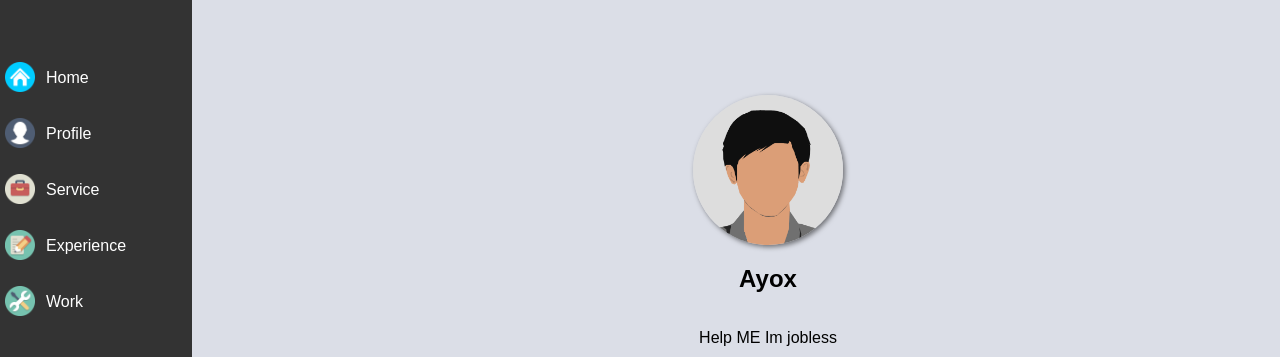
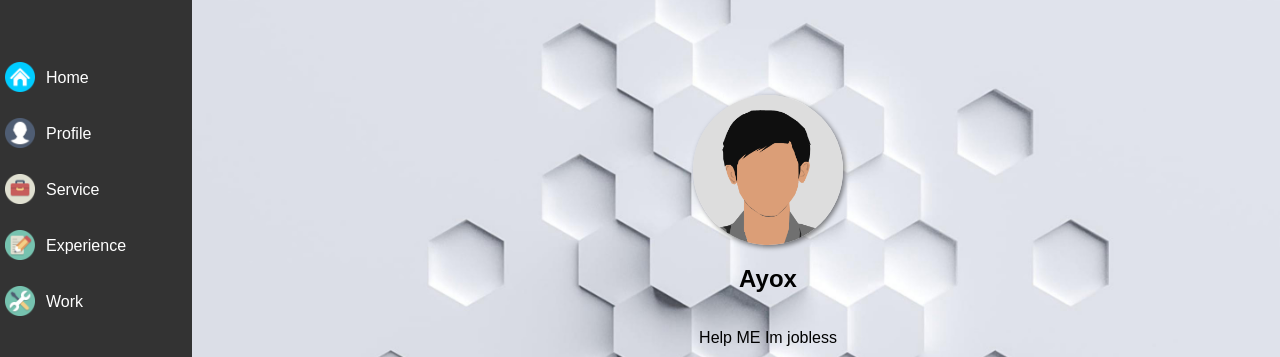
Before and after one commit to ayox0099/CV, a plain HTML site: page index.html in a window 1280 px wide. Shown: the part 73-430 px from the top of the page. Drawn offline with nearby package versions, Linux system fonts and the light colour scheme; some packages are replaced by stand-ins of ours; the site is published under a folder, as on GitHub Pages, so addresses that start at the root find nothing; a script that the page names is missing.

Commit message:
style.css

```diff
--- a/style.css
+++ b/style.css
@@ -1,7 +1,7 @@
 body{
     margin: 0;
     font-family: Arial, sans-serif;
-    background-image: url(/assets/bg/bg2.png);
+    background-image: url(assets/bg/bg2.png);
     background-repeat: no-repeat;
     background-position:100px 0px;
     background-size: 100%;
```
